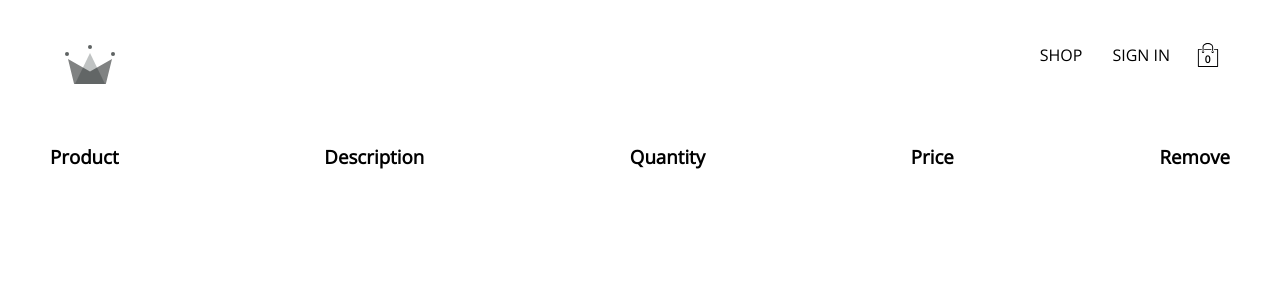
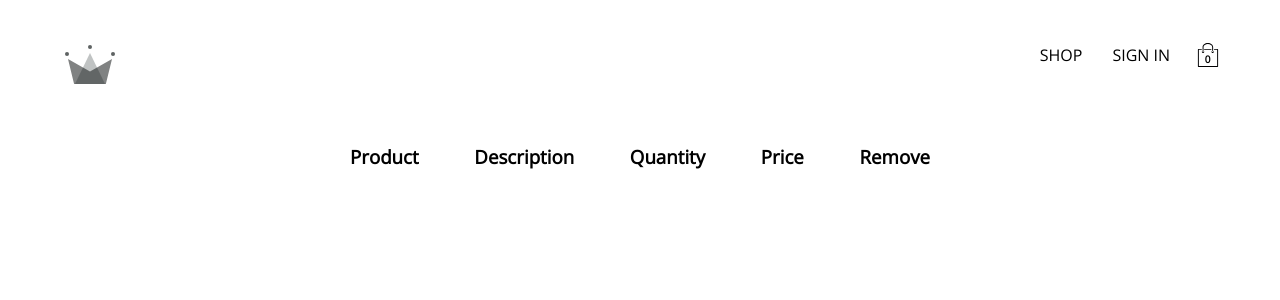
Before and after one commit to zvalant/crwn-clothing, a React (Create React App) app: page /checkout in a window 1280 px wide. Shown: the top 300 px of the page. Built offline with nearby package versions, Linux system fonts and the light colour scheme; no server answers.

Commit message:
commit to refactor

```diff
--- a/src/App.js
+++ b/src/App.js
@@ -9,7 +9,6 @@ const App = () => {
   return(
   <Routes>
     <Route path = "/" element = {<Navigation/>}>
-
       <Route index element = {<Home/>}/>
       <Route path = "/shop" element = {<Shop/>}/>
       <Route path = "/auth" element = {<Authentication/>}/>
--- a/src/components/cart-dropdown/cart-dropdown.component.jsx
+++ b/src/components/cart-dropdown/cart-dropdown.component.jsx
@@ -1,4 +1,5 @@
-import React,{useContext} from 'react'
+import React,{useContext} from 'react';
+import {useHistory} from "react-router-dom";
 import Button from "../button/button.component";
 import "./cart-dropdown.styles.scss";
 import CartItem from "../cart-item/cart-item.component";
@@ -6,12 +7,16 @@ import { CartContext } from '../../contexts/cart.context';
 
 const CartDropDown = () => {
   const {cartItems} = useContext(CartContext);
+  const history = useHistory();
+  const goToCheckout = ()=>{
+    history.push("./checkout");
+  };
   return (
     <div className = "cart-dropdown-container">
         <div className = "cart-items">
           {cartItems.map(item=><CartItem cartItem = {item}/>)}
         </div>
-        <Button>Go TO CHECKOUT</Button>
+        <Button onClick = {goToCheckout}>Go TO CHECKOUT</Button>
         <div>
         </div>
     </div>
--- a/src/routes/checkout/checkout.component.jsx
+++ b/src/routes/checkout/checkout.component.jsx
@@ -10,6 +10,9 @@ const Checkout = () => {
             <h3>Price</h3>
             <h3>Remove</h3>
         </div>
+        <div>
+
+        </div>
 
     </div>
   )
--- a/src/routes/checkout/checkout.styles.scss
+++ b/src/routes/checkout/checkout.styles.scss
@@ -7,5 +7,5 @@
     display:flex;
     flex-direction: row;
     justify-content: space-between;
-    padding: 0px
+    padding: 0px 300px;
 }
```
